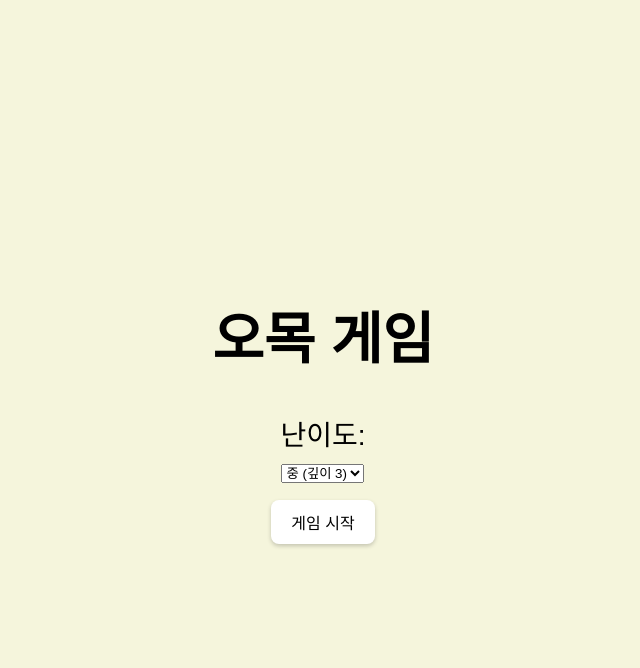
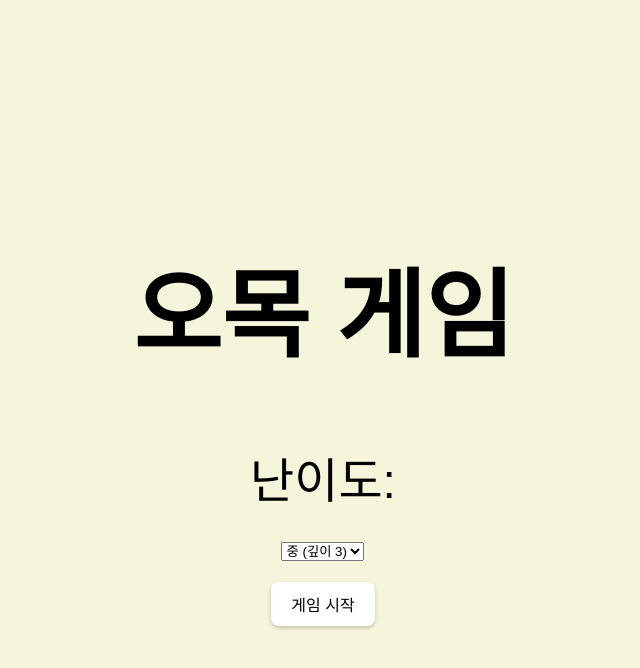
Before and after one commit to jeongjaewook02/Algorithm, a Flask app: page / in a window 1280 px wide. Shown: the top 668 px of the page, without its empty margins (317-957 px from the left). Run offline with Flask 3, Linux system fonts and the light colour scheme; some web fonts are replaced.

Commit message:
Update style.css

```diff
--- a/static/style.css
+++ b/static/style.css
@@ -18,7 +18,7 @@ body {
 /* 시작 화면에만 웹폰트 적용 */
 #start-screen {
   font-family: 'GodoB', sans-serif;
-  font-size: 28px;  /* 🔺 원하는 크기로 조절 (ex: 24px, 28px 등) */
+  font-size: 48px;  /* 🔺 원하는 크기로 조절 (ex: 24px, 28px 등) */
 }
 
 .screen {
```
